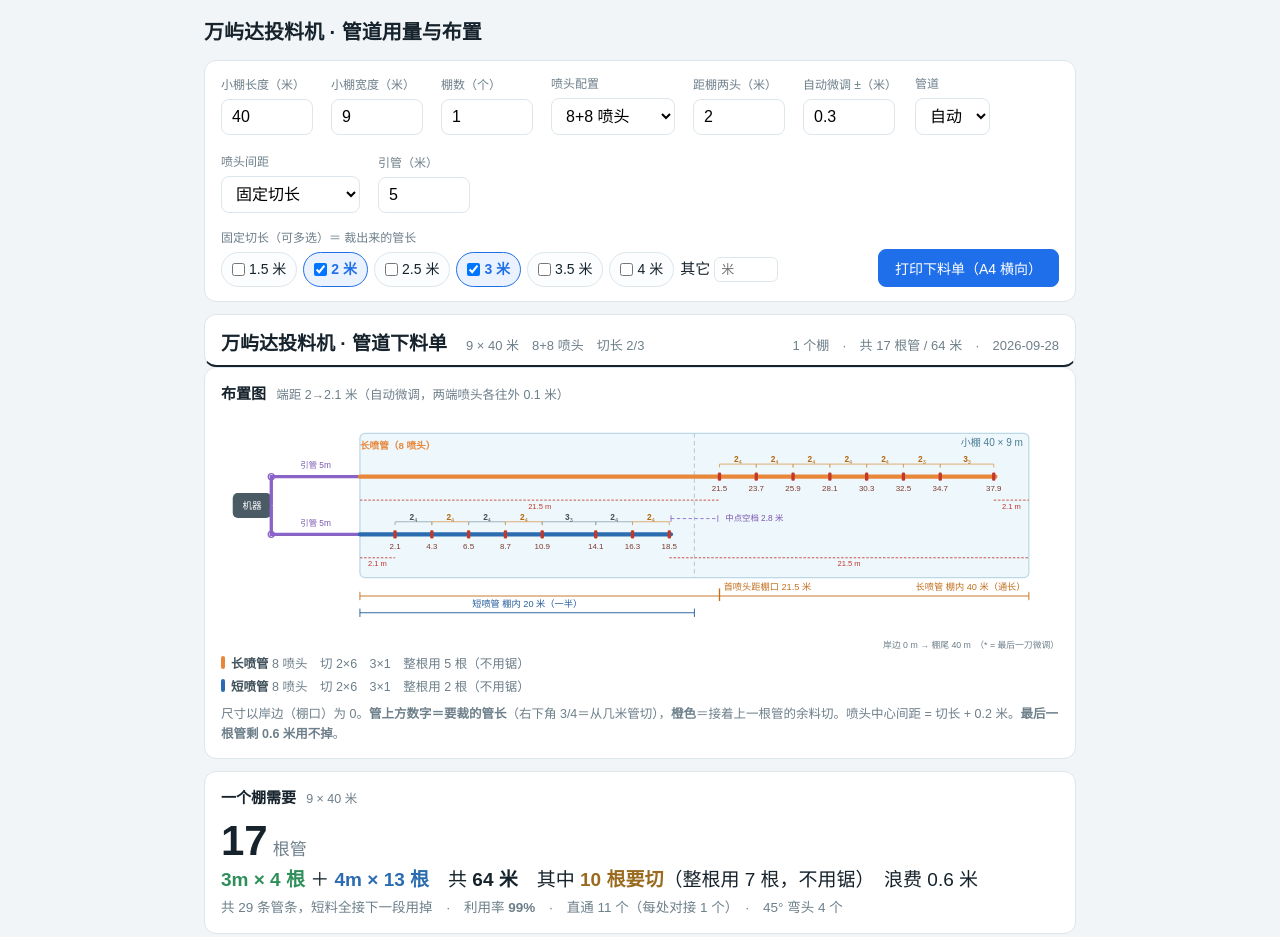
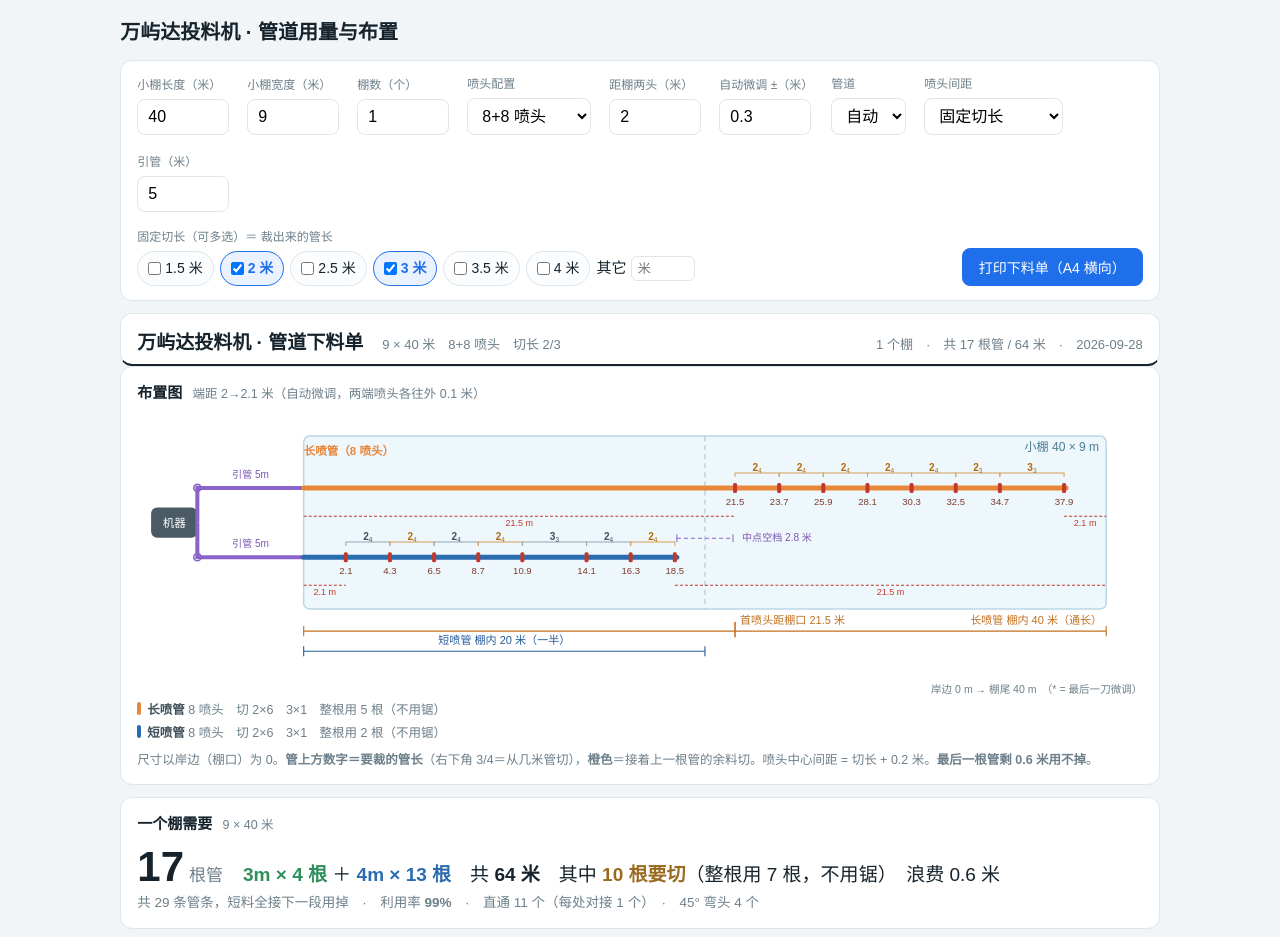
Before and after one commit to uzuhu/wyd, a plain HTML site: page index.html in a window 1280 px wide. Drawn offline with Linux system fonts and the light colour scheme.

Commit message:
Widen screen layout to A4 landscape content width (print unchanged)

```diff
--- a/index.html
+++ b/index.html
@@ -9,7 +9,10 @@
   *{box-sizing:border-box}
   body{margin:0;background:#f2f5f7;color:var(--ink);
     font:15px/1.6 "Microsoft YaHei","PingFang SC","Hiragino Sans GB",sans-serif}
-  .wrap{max-width:900px;margin:0 auto;padding:16px 14px 40px}
+  /* 屏幕宽度对齐 A4 横向的打印内容宽度：297mm - 2×11mm = 275mm。
+     再补上本层左右各 14px 的 padding，使屏幕上的卡片宽度 = 打印时的卡片宽度，
+     达到所见即所得。打印时 @media print 会把 max-width 归零，此值不参与排版。 */
+  .wrap{max-width:calc(275mm + 28px);margin:0 auto;padding:16px 14px 40px}
   h1{font-size:20px;margin:0 0 12px}
   .card{background:#fff;border:1px solid var(--line);border-radius:12px;padding:14px 16px;margin-bottom:12px}
   .row{display:flex;gap:18px;flex-wrap:wrap;align-items:flex-end}
```
